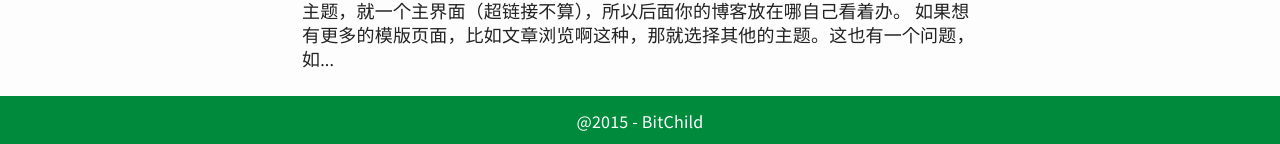
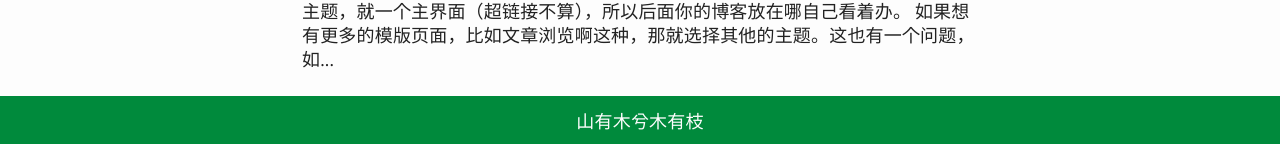
Before and after one commit to bitchild/bitchild.github.io, a Jekyll site: the page built from index.html, in a window 1280 px wide. Shown: the part 1374-1518 px from the top of the page. Built offline with Jekyll 4.4.1, drawn with Linux system fonts in a browser that asks for light colours; the list of posts is cut into pages by our own code.

Commit message:
Update footer.html

```diff
--- a/_includes/footer.html
+++ b/_includes/footer.html
@@ -1 +1 @@
-<footer><span>@2015 - BitChild</span></footer>
+<footer><span>山有木兮木有枝</span></footer>
```
